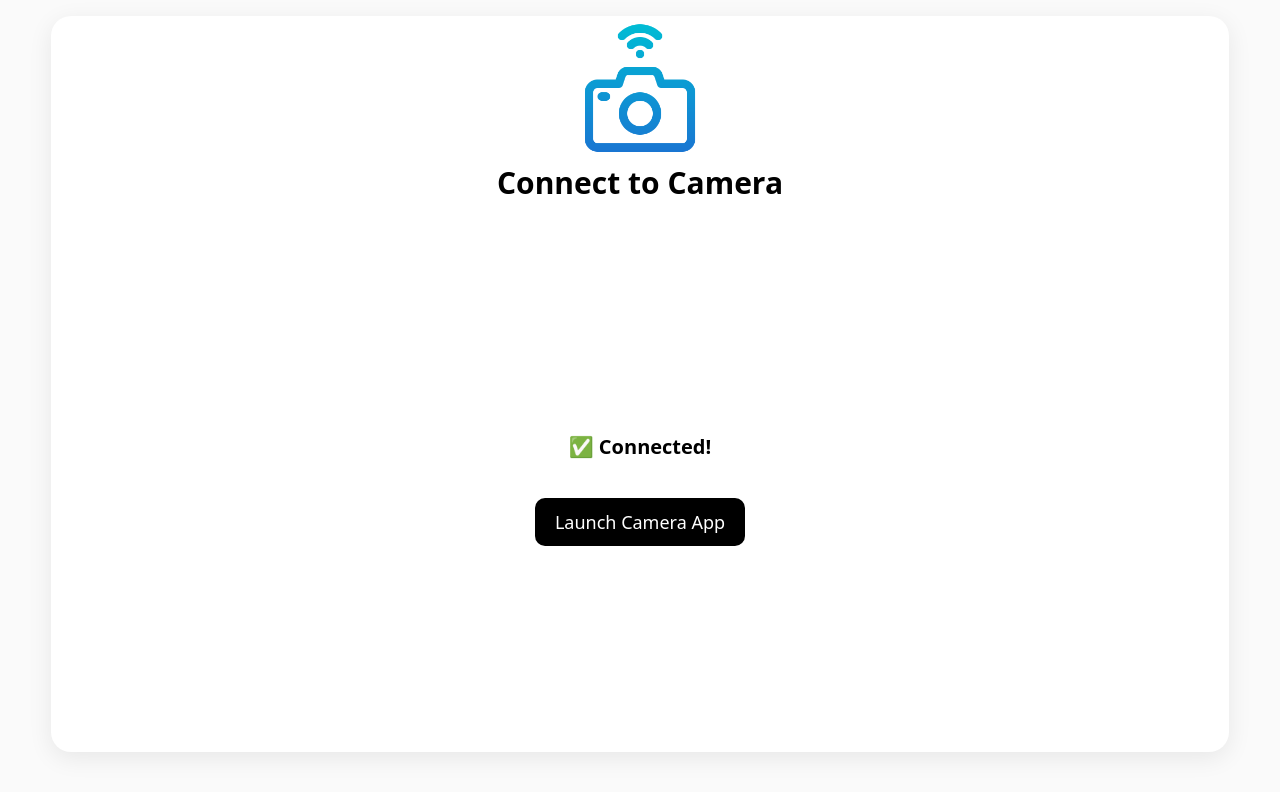
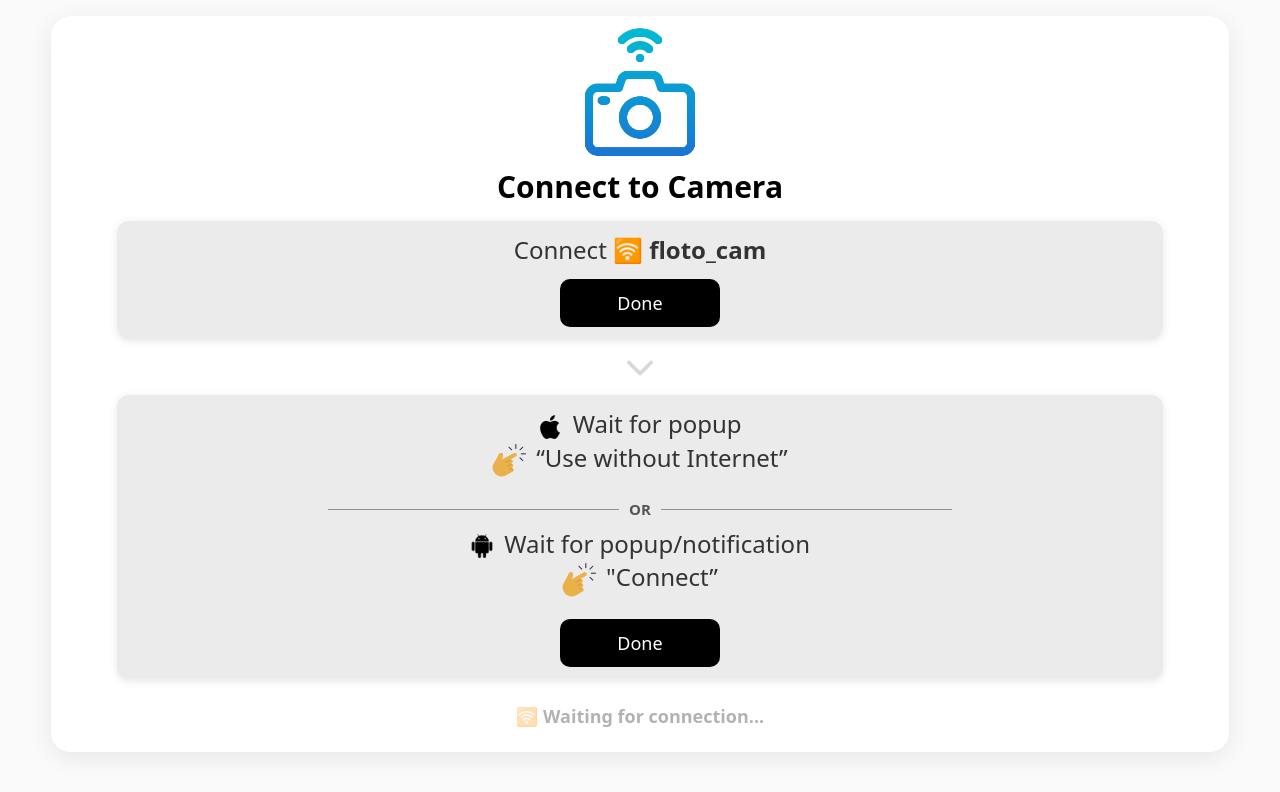
Before and after one commit to WB99/floto-public, a React (Vite) app: page / in a window 1280 px wide. Shown: the top 792 px of the page. Built offline with nearby package versions, Linux system fonts and the light colour scheme; no server answers.

Commit message:
added done buttons

```diff
--- a/src/screens/Connect.jsx
+++ b/src/screens/Connect.jsx
@@ -2,9 +2,12 @@
 import { useEffect, useState } from "react";
 
 export default function Connect() {
-    const [status, setStatus] = useState("🛜 Waiting for connection…");
-    const [pingFailures, setPingFailures] = useState(0);
-    const [connected, setConnected] = useState(false);
+    const [status, setStatus] = useState("🛜 Waiting for connection...");
+    const [done1, setDone1] = useState(false);
+    const [done2, setDone2] = useState(false);
+    const [isConnected, setIsConnected] = useState(false);
+    const [isOnline, setIsOnline] = useState(true);
+    const [showBlink, setShowBlink] = useState(true);
 
     async function pingInternetOnce(timeoutMs = 1000) {
         try {
@@ -16,33 +19,20 @@ export default function Connect() {
                 signal: ctrl.signal,
             });
             clearTimeout(to);
-            // return res.status === 204;
-            return true;
+            return res.status === 204; // true = online, false = offline
         } catch {
             return false;
         }
     }
 
+    // ping every 2 seconds
     useEffect(() => {
         let active = true;
         async function loop() {
             while (active) {
                 const online = await pingInternetOnce();
-                if (!online) {
-                    setPingFailures((prev) => {
-                        const next = prev + 1;
-                        if (next === 1) setStatus("⚙️ Connecting…");
-                        if (next >= 2) {
-                            setStatus("✅ Connected!");
-                            setConnected(true);
-                        }
-                        return next;
-                    });
-                } else {
-                    setPingFailures(0);
-                    setStatus("🛜 Waiting for connection…");
-                }
-                await new Promise((r) => setTimeout(r, 1500));
+                setIsOnline(online);
+                await new Promise((r) => setTimeout(r, 2000));
             }
         }
         loop();
@@ -51,10 +41,72 @@ export default function Connect() {
         };
     }, []);
 
+    // status text and connection logic
+    useEffect(() => {
+        let hintTimer;
+        let revertTimer;
+
+        // default state
+        if (!done1 && !done2) {
+            setStatus("🛜 Waiting for connection...");
+            setShowBlink(true);
+        }
+
+        // after first done pressed
+        if (done1 && !done2) {
+            setStatus("⚙️ Connecting...");
+            setShowBlink(true);
+            hintTimer = setTimeout(() => {
+                if (!done2) {
+                    setStatus(
+                        "💡Didn't see any popup or notification? Turn off Do Not Disturb mode or wait a little longer"
+                    );
+                    setShowBlink(false);
+                    // revert after 10s
+                    revertTimer = setTimeout(() => {
+                        setStatus("🛜 Waiting for connection...");
+                        setShowBlink(true);
+                        setDone1(false);
+                        setDone2(false);
+                    }, 10000);
+                }
+            }, 5000);
+        }
+
+        // both done pressed
+        if (done1 && done2) {
+            if (!isOnline) {
+                setStatus("⚠️ Connection error. Forget the network and try again");
+                setShowBlink(false);
+                // revert after 10s and reset buttons
+                revertTimer = setTimeout(() => {
+                    setStatus("🛜 Waiting for connection...");
+                    setShowBlink(true);
+                    setDone1(false);
+                    setDone2(false);
+                }, 10000);
+            } else {
+                setStatus("✅ Connected!");
+                setIsConnected(true);
+                setShowBlink(false);
+            }
+        }
+
+        return () => {
+            clearTimeout(hintTimer);
+            clearTimeout(revertTimer);
+        };
+    }, [done1, done2, isOnline]);
+
+    function handleDone(which) {
+        if (which === 1 && !done1) setDone1(true);
+        if (which === 2 && !done2) setDone2(true);
+    }
+
     return (
         <main style={styles.wrap}>
             <section style={styles.card}>
-                <div style={connected ? styles.innerCenter : styles.inner}>
+                <div style={isConnected ? styles.innerCenter : styles.inner}>
                     <div style={styles.imgBox}>
                         <img
                             src="/assets/camera-wifi.png"
@@ -64,13 +116,23 @@ export default function Connect() {
                     </div>
                     <h2 style={styles.h2}>Connect to Camera</h2>
 
-                    {!connected ? (
+                    {!isConnected ? (
                         <>
                             {/* Step 1 Card */}
                             <div style={styles.instructionCard}>
                                 <p style={styles.text}>
                                     Connect 🛜 <b>floto_cam</b>
                                 </p>
+                                <button
+                                    style={{
+                                        ...styles.btn,
+                                        background: done1 ? "#333" : "#000",
+                                    }}
+                                    onClick={() => handleDone(1)}
+                                    disabled={done1}
+                                >
+                                    {done1 ? "✅" : "Done"}
+                                </button>
                             </div>
 
                             <div style={styles.arrowBox}>
@@ -124,14 +186,23 @@ export default function Connect() {
                                         "Connect”
                                     </p>
                                 </div>
+
+                                <button
+                                    style={{
+                                        ...styles.btn,
+                                        background: done2 ? "#333" : "#000",
+                                    }}
+                                    onClick={() => handleDone(2)}
+                                    disabled={done2}
+                                >
+                                    {done2 ? "✅" : "Done"}
+                                </button>
                             </div>
 
                             <p
                                 style={{
                                     ...styles.status,
-                                    ...(status.includes("Connected")
-                                        ? styles.statusConnected
-                                        : styles.statusBlink),
+                                    ...(showBlink ? styles.statusBlink : {}),
                                 }}
                             >
                                 {status}
@@ -139,7 +210,7 @@ export default function Connect() {
                         </>
                     ) : (
                         <div style={styles.connectedCenterBlock}>
-                            <p style={styles.statusConnected}>{status}</p>
+                            <p style={styles.statusConnected}>✅ Connected!</p>
                             <button
                                 onClick={() =>
                                     window.open("http://floto.cam", "_blank")
@@ -234,6 +305,7 @@ const styles = {
     text: {
         fontSize: "clamp(15px, 4.2vw, 24px)",
         margin: 0,
+        marginBottom: "0.6vh",
         lineHeight: 1.4,
         color: "#333",
         textAlign: "center",
@@ -254,17 +326,6 @@ const styles = {
         alignItems: "center",
         justifyContent: "center",
     },
-    subHeader: {
-        fontSize: "clamp(15px, 4.5vw, 26px)",
-        color: "#000",
-        fontWeight: 700,
-        marginTop: "0.6vh",
-        marginBottom: "0.4vh",
-        display: "flex",
-        alignItems: "center",
-        justifyContent: "center",
-        gap: "6px",
-    },
     inlineIcon: {
         height: "1em",
         width: "auto",
@@ -284,14 +345,12 @@ const styles = {
         width: "100%",
         gap: "10px",
         margin: "0.8vh 0",
-        position: "relative",
     },
     orLine: {
-        flexGrow: 1,
+        width: "30%",
         height: "1px",
         backgroundColor: "#555",
         opacity: 0.6,
-        maxWidth: "30%",
     },
     orText: {
         fontSize: "clamp(14px, 3.2vw, 15px)",
@@ -329,8 +388,9 @@ const styles = {
         background: "#000",
         color: "#fff",
         cursor: "pointer",
-        minWidth: 200,
+        minWidth: 160,
         fontSize: "clamp(16px, 3.8vw, 18px)",
+        marginTop: "1vh",
     },
 };
 
```
